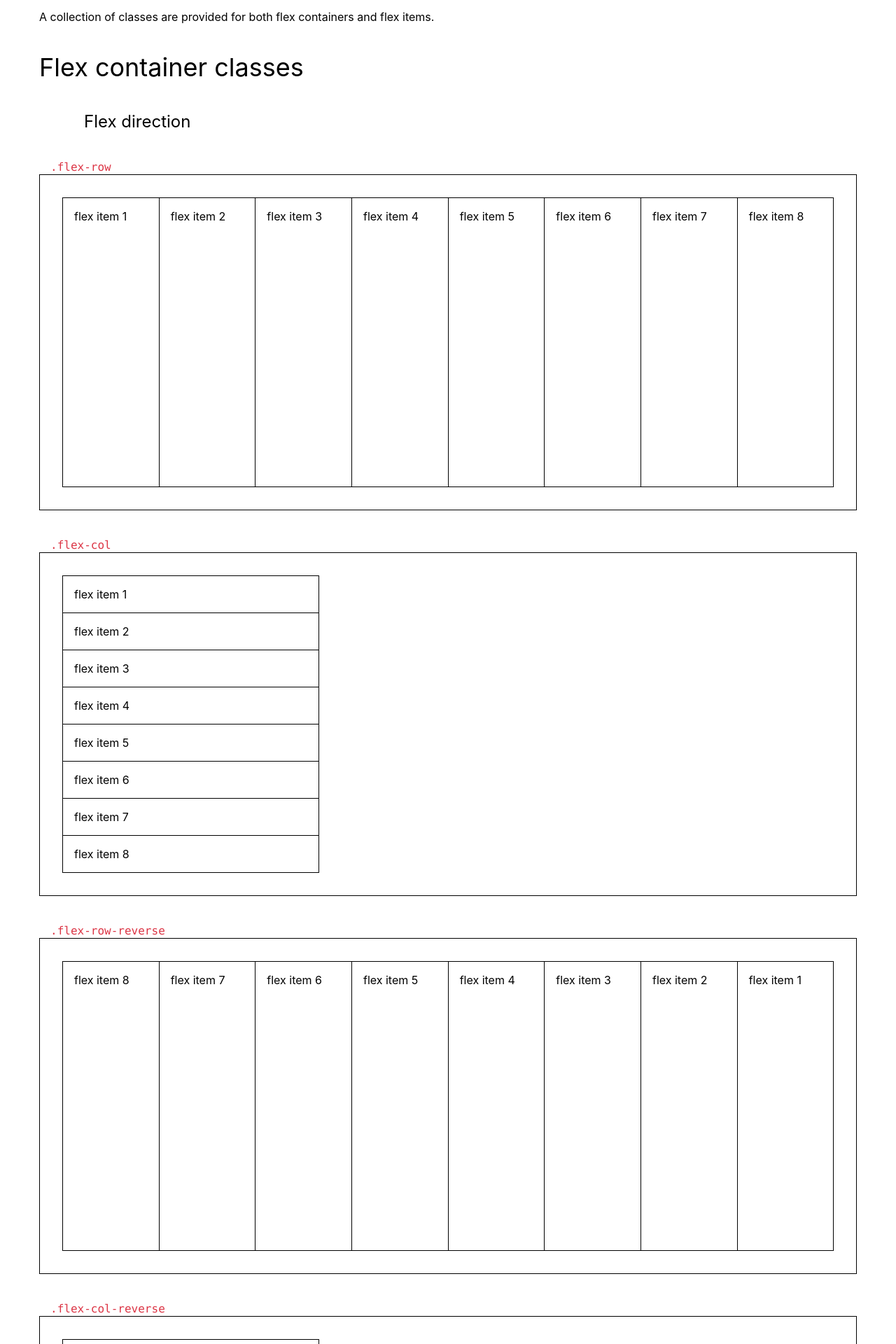
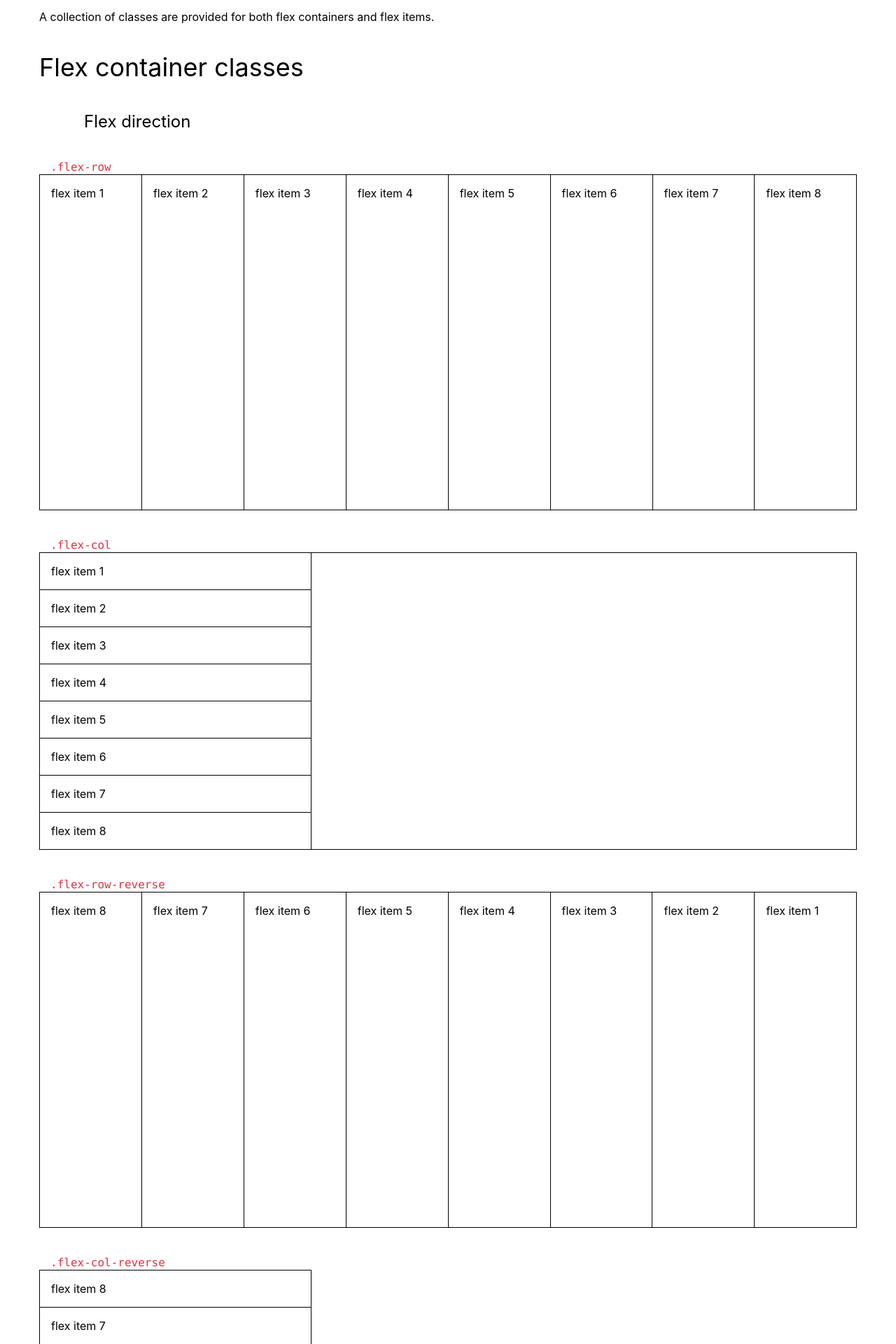
Before and after one commit to esteban90-dev/css-framework-site, a Jekyll site: the page built from flex.html, in a window 1280 px wide. Shown: the part 388-2308 px from the top of the page at 70% size. Built offline with Jekyll 4.4.1, drawn with Linux system fonts in a browser that asks for light colours.

Commit message:
remove unnecessary borders and padding, adding screen size warning

```diff
--- a/flex.html
+++ b/flex.html
@@ -5,12 +5,15 @@ title: Flex
 
 <h2 class="mb-4 mt-4 text-center">Flex</h2>
 <p>A collection of classes are provided for both flex containers and flex items.</p><br><br>
+<p class="fw-bold display-none_md mb-4">
+  Note: this page is best viewed on a tablet or desktop.
+</p>
 <h3>Flex container classes</h3><br><br>
 
 <h4 class="ml-5">Flex direction</h4><br><br>
 
 <p class="mono text-red pl-3">.flex-row</p>
-<div class="display-flex flex-row border-top border-right border-bottom border-left p-4 height-6">
+<div class="display-flex flex-row height-6">
   <div class="col-4 border-top border-bottom border-left p-3">flex item 1</div>
   <div class="col-4 border-top border-bottom border-left p-3">flex item 2</div>
   <div class="col-4 border-top border-bottom border-left p-3">flex item 3</div>
@@ -23,20 +26,20 @@ title: Flex
 <br><br>
 
 <p class="mono text-red pl-3">.flex-col</p>
-<div class="display-flex flex-col border-top border-right border-bottom border-left p-4">
-  <div class="col-4 border-top border-right border-left p-3">flex item 1</div>
+<div class="display-flex flex-col border-top border-right border-bottom">
+  <div class="col-4 border-right border-left p-3">flex item 1</div>
   <div class="col-4 border-top border-right border-left p-3">flex item 2</div>
   <div class="col-4 border-top border-right border-left p-3">flex item 3</div>
   <div class="col-4 border-top border-right border-left p-3">flex item 4</div>
   <div class="col-4 border-top border-right border-left p-3">flex item 5</div>
   <div class="col-4 border-top border-right border-left p-3">flex item 6</div>
   <div class="col-4 border-top border-right border-left p-3">flex item 7</div>
-  <div class="col-4 border p-3">flex item 8</div>
+  <div class="col-4 border-top border-right border-left p-3">flex item 8</div>
 </div>
 <br><br>
 
 <p class="mono text-red pl-3">.flex-row-reverse</p>
-<div class="display-flex flex-row-reverse border-top border-right border-bottom border-left p-4 height-6">
+<div class="display-flex flex-row-reverse height-6">
   <div class="col-4 border-top border-right border-bottom border-left p-3">flex item 1</div>
   <div class="col-4 border-top border-bottom border-left p-3">flex item 2</div>
   <div class="col-4 border-top border-bottom border-left p-3">flex item 3</div>
@@ -49,7 +52,7 @@ title: Flex
 <br><br>
 
 <p class="mono text-red pl-3">.flex-col-reverse</p>
-<div class="display-flex flex-col-reverse border-top border-right border-bottom border-left p-4">
+<div class="display-flex flex-col-reverse">
   <div class="col-4 border-top border-right border-bottom border-left p-3">flex item 1</div>
   <div class="col-4 border-top border-right border-left p-3">flex item 2</div>
   <div class="col-4 border-top border-right border-left p-3">flex item 3</div>
@@ -64,25 +67,25 @@ title: Flex
 <h4 class="ml-5">Flex wrap</h4><br><br>
 
 <p class="mono text-red pl-3">.flex-wrap</p>
-<div class="display-flex border-top border-right border-bottom border-left p-4 height-6 flex-wrap">
-  <div class="col-4 border-top border-right border-bottom border-left p-3">flex item 1</div>
-  <div class="col-4 border-top border-right border-bottom p-3">flex item 2</div>
-  <div class="col-4 border-top border-right border-bottom p-3">flex item 3</div>
-  <div class="col-4 border-right border-bottom border-left p-3">flex item 4</div>
+<div class="display-flex border-top border-right border-bottom border-left height-6 flex-wrap">
+  <div class="col-4 border-right border-bottom p-3">flex item 1</div>
+  <div class="col-4 border-right border-bottom p-3">flex item 2</div>
+  <div class="col-4 border-bottom p-3">flex item 3</div>
+  <div class="col-4 border-right p-3">flex item 4</div>
 </div>
 <br><br>
 
 <p class="mono text-red pl-3">.flex-wrap-reverse</p>
-<div class="display-flex border-top border-right border-bottom border-left p-4 height-6 flex-wrap-reverse">
-  <div class="col-4 border p-3">flex item 1</div>
-  <div class="col-4 border-top border-bottom p-3">flex item 2</div>
-  <div class="col-4 border p-3">flex item 3</div>
-  <div class="col-4 border-top border-right border-left p-3">flex item 4</div>
+<div class="display-flex border-top border-right border-bottom border-left height-6 flex-wrap-reverse">
+  <div class="col-4 border-right border-top p-3">flex item 1</div>
+  <div class="col-4 border-top border-right p-3">flex item 2</div>
+  <div class="col-4 border-top p-3">flex item 3</div>
+  <div class="col-4 border-right p-3">flex item 4</div>
 </div>
 <br><br>
 
 <p class="mono text-red pl-3">.flex-nowrap</p>
-<div class="display-flex border-top border-right border-bottom border-left p-4 flex-nowrap height-6">
+<div class="display-flex flex-nowrap height-6">
   <div class="col-4 border-top border-bottom border-left p-3">flex item 1</div>
   <div class="col-4 border-top border-bottom border-left p-3">flex item 2</div>
   <div class="col-4 border-top border-bottom border-left p-3">flex item 3</div>
@@ -93,73 +96,73 @@ title: Flex
 <h4 class="ml-5">Justify Content</h4><br><br>
 
 <p class="mono text-red pl-3">.justify-start</p>
-<div class="display-flex justify-start border-top border-right border-bottom border-left p-4 height-6">
-  <div class="col-2 border-top border-bottom border-left p-3">flex item 1</div>
-  <div class="col-2 border-top border-bottom border-left p-3">flex item 2</div>
-  <div class="col-2 border-top border-bottom border-left p-3">flex item 3</div>
-  <div class="col-2 border p-3">flex item 4</div>
+<div class="display-flex justify-start border-top border-right border-bottom border-left height-6">
+  <div class="col-2 border-right p-3">flex item 1</div>
+  <div class="col-2 border-right p-3">flex item 2</div>
+  <div class="col-2 border-right p-3">flex item 3</div>
+  <div class="col-2 border-right p-3">flex item 4</div>
 </div>
 <br><br>
 
 <p class="mono text-red pl-3">.justify-center</p>
-<div class="display-flex justify-center border-top border-right border-bottom border-left p-4 height-6">
-  <div class="col-2 border-top border-bottom border-left p-3">flex item 1</div>
-  <div class="col-2 border-top border-bottom border-left p-3">flex item 2</div>
-  <div class="col-2 border-top border-bottom border-left p-3">flex item 3</div>
-  <div class="col-2 border p-3">flex item 4</div>
+<div class="display-flex justify-center border-top border-right border-bottom border-left height-6">
+  <div class="col-2 border-left border-right p-3">flex item 1</div>
+  <div class="col-2 border-right p-3">flex item 2</div>
+  <div class="col-2 border-right p-3">flex item 3</div>
+  <div class="col-2 border-right p-3">flex item 4</div>
 </div>
 <br><br>
 
 <p class="mono text-red pl-3">.justify-end</p>
-<div class="display-flex justify-end border-top border-right border-bottom border-left p-4 height-6">
-  <div class="col-2 border-top border-bottom border-left p-3">flex item 1</div>
-  <div class="col-2 border-top border-bottom border-left p-3">flex item 2</div>
-  <div class="col-2 border-top border-bottom border-left p-3">flex item 3</div>
-  <div class="col-2 border p-3">flex item 4</div>
+<div class="display-flex justify-end border-top border-right border-bottom border-left height-6">
+  <div class="col-2 border-left p-3">flex item 1</div>
+  <div class="col-2 border-left p-3">flex item 2</div>
+  <div class="col-2 border-left p-3">flex item 3</div>
+  <div class="col-2 border-left p-3">flex item 4</div>
 </div>
 <br><br>
 
 <p class="mono text-red pl-3">.justify-between</p>
-<div class="display-flex justify-between border-top border-right border-bottom border-left p-4 height-6">
-  <div class="col-2 border p-3">flex item 1</div>
-  <div class="col-2 border p-3">flex item 2</div>
-  <div class="col-2 border p-3">flex item 3</div>
-  <div class="col-2 border p-3">flex item 4</div>
+<div class="display-flex justify-between border-top border-right border-bottom border-left height-6">
+  <div class="col-2 border-right p-3">flex item 1</div>
+  <div class="col-2 border-left border-right p-3">flex item 2</div>
+  <div class="col-2 border-left border-right p-3">flex item 3</div>
+  <div class="col-2 border-left p-3">flex item 4</div>
 </div>
 <br><br>
 
 <p class="mono text-red pl-3">.justify-around</p>
-<div class="display-flex justify-around border-top border-right border-bottom border-left p-4 height-6">
-  <div class="col-2 border p-3">flex item 1</div>
-  <div class="col-2 border p-3">flex item 2</div>
-  <div class="col-2 border p-3">flex item 3</div>
-  <div class="col-2 border p-3">flex item 4</div>
+<div class="display-flex justify-around border-top border-right border-bottom border-left height-6">
+  <div class="col-2 border-left border-right p-3">flex item 1</div>
+  <div class="col-2 border-left border-right p-3">flex item 2</div>
+  <div class="col-2 border-left border-right p-3">flex item 3</div>
+  <div class="col-2 border-left border-right p-3">flex item 4</div>
 </div>
 <br><br>
 
 <p class="mono text-red pl-3">.justify-evenly</p>
-<div class="display-flex justify-evenly border-top border-right border-bottom border-left p-4 height-6">
-  <div class="col-2 border p-3">flex item 1</div>
-  <div class="col-2 border p-3">flex item 2</div>
-  <div class="col-2 border p-3">flex item 3</div>
-  <div class="col-2 border p-3">flex item 4</div>
+<div class="display-flex justify-evenly border-top border-right border-bottom border-left height-6">
+  <div class="col-2 border-left border-right p-3">flex item 1</div>
+  <div class="col-2 border-left border-right p-3">flex item 2</div>
+  <div class="col-2 border-left border-right p-3">flex item 3</div>
+  <div class="col-2 border-left border-right p-3">flex item 4</div>
 </div>
 <br><br><br><br>
 
 <h4 class="ml-5">Align Items</h4><br><br>
 
 <p class="mono text-red pl-3">.align-start</p>
-<div class="display-flex align-start border-top border-right border-bottom border-left p-4 height-6">
-  <div class="col-2 border-top border-bottom border-left p-3">flex item 1</div>
-  <div class="col-2 border-top border-bottom border-left p-3">flex item 2</div>
-  <div class="col-2 border-top border-bottom border-left p-3">flex item 3</div>
-  <div class="col-2 border p-3">flex item 4</div>
+<div class="display-flex align-start border-top border-right border-bottom border-left height-6">
+  <div class="col-2 border-bottom border-right p-3">flex item 1</div>
+  <div class="col-2 border-bottom border-right p-3">flex item 2</div>
+  <div class="col-2 border-bottom border-right p-3">flex item 3</div>
+  <div class="col-2 border-bottom border-right p-3">flex item 4</div>
 </div>
 <br><br>
 
 <p class="mono text-red pl-3">.align-center</p>
-<div class="display-flex align-center border-top border-right border-bottom border-left p-4 height-6">
-  <div class="col-2 border-top border-bottom border-left p-3">flex item 1</div>
+<div class="display-flex align-center border-top border-right border-bottom border-left height-6">
+  <div class="col-2 border-top border-bottom p-3">flex item 1</div>
   <div class="col-2 border-top border-bottom border-left p-3">flex item 2</div>
   <div class="col-2 border-top border-bottom border-left p-3">flex item 3</div>
   <div class="col-2 border p-3">flex item 4</div>
@@ -167,39 +170,39 @@ title: Flex
 <br><br>
 
 <p class="mono text-red pl-3">.align-end</p>
-<div class="display-flex align-end border-top border-right border-bottom border-left p-4 height-6">
-  <div class="col-2 border-top border-bottom border-left p-3">flex item 1</div>
-  <div class="col-2 border-top border-bottom border-left p-3">flex item 2</div>
-  <div class="col-2 border-top border-bottom border-left p-3">flex item 3</div>
-  <div class="col-2 border p-3">flex item 4</div>
+<div class="display-flex align-end border-top border-right border-bottom border-left height-6">
+  <div class="col-2 border-top border-right p-3">flex item 1</div>
+  <div class="col-2 border-top border-right p-3">flex item 2</div>
+  <div class="col-2 border-top border-right p-3">flex item 3</div>
+  <div class="col-2 border-top border-right p-3">flex item 4</div>
 </div>
 <br><br>
 
 <p class="mono text-red pl-3">.align-stretch</p>
-<div class="display-flex align-stretch border-top border-right border-bottom border-left p-4 height-6">
-  <div class="col-2 border-top border-bottom border-left p-3">flex item 1</div>
-  <div class="col-2 border-top border-bottom border-left p-3">flex item 2</div>
-  <div class="col-2 border-top border-bottom border-left p-3">flex item 3</div>
-  <div class="col-2 border p-3">flex item 4</div>
+<div class="display-flex align-stretch border-top border-right border-bottom border-left height-6">
+  <div class="col-2 border-right p-3">flex item 1</div>
+  <div class="col-2 border-right p-3">flex item 2</div>
+  <div class="col-2 border-right p-3">flex item 3</div>
+  <div class="col-2 border-right p-3">flex item 4</div>
 </div>
 <br><br><br><br>
 
 <h3>Flex children classes</h3><br><br>
 
 <h4 class="ml-5">Align Self</h4><br><br>
-<div class="display-flex justify-around border-top border-right border-bottom border-left p-4 height-6">
-  <div class="col-2 border-top border-right border-bottom border-left align-self-stretch p-3"><p>flex item 1</p><p class="mono text-red mt-3">.align-self-stretch</p> (default)</div>
-  <div class="col-2 border-top border-right border-bottom border-left align-self-start p-3"><p>flex item 2</p><p class="mono text-red mt-3">.align-self-start</p></div>
+<div class="display-flex justify-around border-top border-right border-bottom border-left height-6">
+  <div class="col-2 border-right border-left align-self-stretch p-3"><p>flex item 1</p><p class="mono text-red mt-3">.align-self-stretch</p> (default)</div>
+  <div class="col-2 border-right border-bottom border-left align-self-start p-3"><p>flex item 2</p><p class="mono text-red mt-3">.align-self-start</p></div>
   <div class="col-2 border-top border-right border-bottom border-left align-self-center p-3"><p>flex item 3</p><p class="mono text-red mt-3">.align-self-center</p></div>
-  <div class="col-2 border-top border-right border-bottom border-left align-self-end p-3"><p>flex item 4</p><p class="mono text-red mt-3">.align-self-end</p></div>
+  <div class="col-2 border-top border-right border-left align-self-end p-3"><p>flex item 4</p><p class="mono text-red mt-3">.align-self-end</p></div>
 </div>
 <br><br><br><br>
 
 <h4 class="ml-5">Order</h4><br><br>
-<div class="display-flex justify-around border-top border-right border-bottom border-left p-4 height-6">
-  <div class="col-2 order-1 border-top border-right border-bottom border-left p-3"><p>flex item 1</p><p class="mono text-red mt-3">.order-1</p></div>
-  <div class="col-2 order-2 border-top border-right border-bottom border-left p-3"><p>flex item 2</p><p class="mono text-red mt-3">.order-2</p></div>
-  <div class="col-2 order-0 border-top border-right border-bottom border-left p-3"><p>flex item 3</p><p class="mono text-red mt-3">.order-0</p> (default)</div>
-  <div class="col-2 order-0 border-top border-right border-bottom border-left p-3"><p>flex item 4</p><p class="mono text-red mt-3">.order-0</p> (default)</div>
+<div class="display-flex justify-around border-top border-right border-bottom border-left height-6">
+  <div class="col-2 order-1 border-right border-left p-3"><p>flex item 1</p><p class="mono text-red mt-3">.order-1</p></div>
+  <div class="col-2 order-2 border-right border-left p-3"><p>flex item 2</p><p class="mono text-red mt-3">.order-2</p></div>
+  <div class="col-2 order-0 border-right border-left p-3"><p>flex item 3</p><p class="mono text-red mt-3">.order-0</p> (default)</div>
+  <div class="col-2 order-0 border-right border-left p-3"><p>flex item 4</p><p class="mono text-red mt-3">.order-0</p> (default)</div>
 </div>
 <br><br>
```
Also changed, not shown: layout.html (+20 -14 lines).
